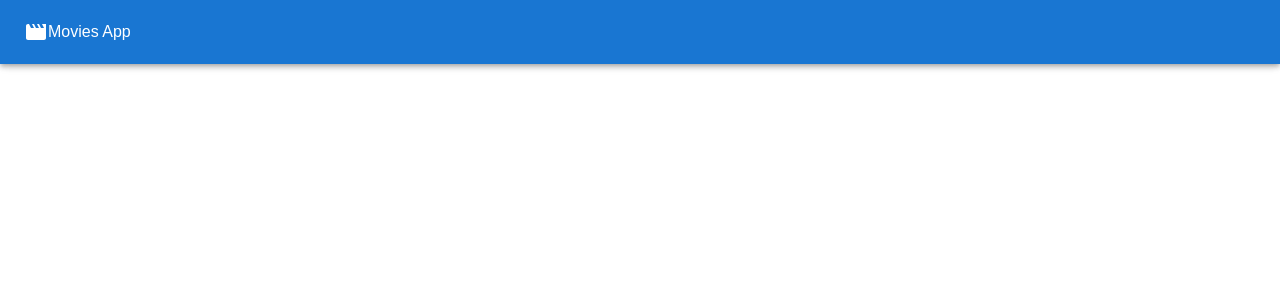
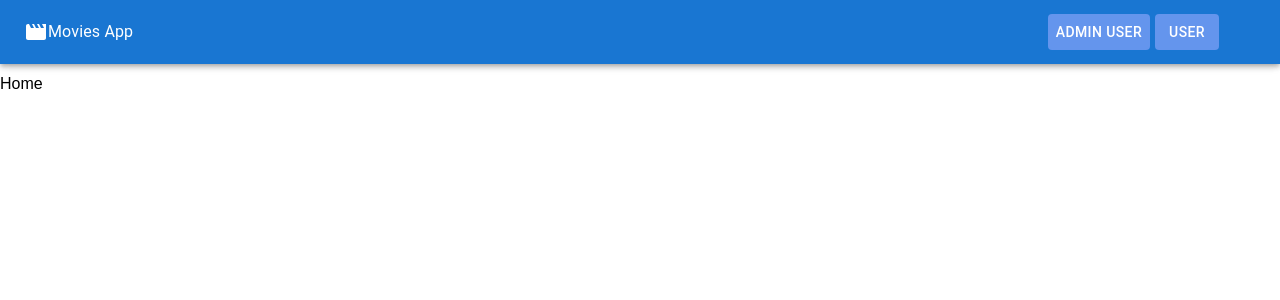
Before and after one commit to ashique12009/react-mongo-movie-project, a React (Create React App) app in the folder client/: page / in a window 1280 px wide. Shown: the top 300 px of the page. Built offline with nearby package versions, Linux system fonts and the light colour scheme.

Commit message:
header ready for the first phase

```diff
--- a/client/package.json
+++ b/client/package.json
@@ -23,7 +23,8 @@
     "@babel/plugin-proposal-optional-chaining": "^7.21.0",
     "@babel/preset-env": "^7.25.3",
     "@babel/preset-react": "^7.24.7",
-    "babel-loader": "^9.1.3"
+    "babel-loader": "^9.1.3",
+    "@babel/plugin-proposal-private-property-in-object": "*"
   },
   "peerDependencies": {
     "react": "^17.0.0 || ^18.0.0",
--- a/client/src/App.css
+++ b/client/src/App.css
@@ -24,8 +24,15 @@
 }
 
 /* header */
-.header-logo{
-  display: flex;
-  align-items: center;
-  justify-content: center;
+.header-button-container{
+  margin: 0 3% 0 auto;
 }
+.wbutton{
+  background-color: cornflowerblue !important;
+  color: #fff !important;
+}
+
+/* Home */
+.home-container{
+  margin-top: 75px;
+}
--- a/client/src/App.js
+++ b/client/src/App.js
@@ -1,16 +1,15 @@
 import React from 'react';
 import Header from './components/header/Header';
-import {AppBar, Toolbar} from '@mui/material';
 import './App.css';
+import Home from './components/home/Home';
 
 const App = () => {
-  return (
-    <AppBar>
-      <Toolbar>
-        <Header />
-      </Toolbar>
-    </AppBar>
-  )
+    return (
+        <div>
+            <Header />
+            <Home />
+        </div>
+    )
 }
 
 export default App;
--- a/client/src/components/header/Header.js
+++ b/client/src/components/header/Header.js
@@ -1,21 +1,24 @@
-import React from 'react'
+import React from 'react';
+import { AppBar, Toolbar } from '@mui/material';
 import MovieIcon from '@mui/icons-material/Movie';
 import { Typography } from '@mui/material';
+import LoginDialog from './LoginDialog';
+import LoginButton from './LoginButton';
 
 const Header = () => {
-  return (
-    <div>
-        <div className="header-logo">
-            <MovieIcon />
-            <Typography variant="span">
-                Movies App
-            </Typography>
-        </div>
-        <div className="header-menu">
 
-        </div>
-    </div>
-  )
+    return (
+        <AppBar>
+            <Toolbar>
+                <MovieIcon />
+                <Typography>
+                    Movies App
+                </Typography>
+                <LoginDialog />
+                <LoginButton />
+            </Toolbar>
+        </AppBar>
+    )
 }
 
 export default Header;
--- /dev/null
+++ b/client/src/components/header/LoginButton.js
@@ -0,0 +1,23 @@
+import React, { useState } from 'react';
+import LoginDialog from './LoginDialog';
+import { Button } from '@mui/material';
+
+const LoginButton = () => {
+
+  const [open, setOpen] = useState(false);
+
+  return (
+    <div className='header-button-container'>
+      <Button className='wbutton' style={{marginRight: '5px'}} onClick={() => setOpen(true)}>
+        Admin User
+      </Button>
+      <Button className='wbutton' onClick={() => setOpen(true)}>
+        User
+      </Button>
+
+      <LoginDialog open={open} setOpen={setOpen} />
+    </div>
+  )
+}
+
+export default LoginButton;
--- /dev/null
+++ b/client/src/components/header/LoginDialog.js
@@ -0,0 +1,13 @@
+import React from 'react';
+import { Dialog } from '@mui/material';
+
+const LoginDialog = ({ open = false, setOpen }) => {
+
+  return (
+    <Dialog open={open} onClose={() => setOpen(false)}>
+        <div>LoginDialog</div>
+    </Dialog>
+  )
+}
+
+export default LoginDialog;
--- /dev/null
+++ b/client/src/components/home/Home.js
@@ -0,0 +1,9 @@
+import React from 'react'
+
+const Home = () => {
+  return (
+    <div className='home-container'>Home</div>
+  )
+}
+
+export default Home;
```
Also changed, not shown: 1 other file (tests, documents, lock files or other folders).
